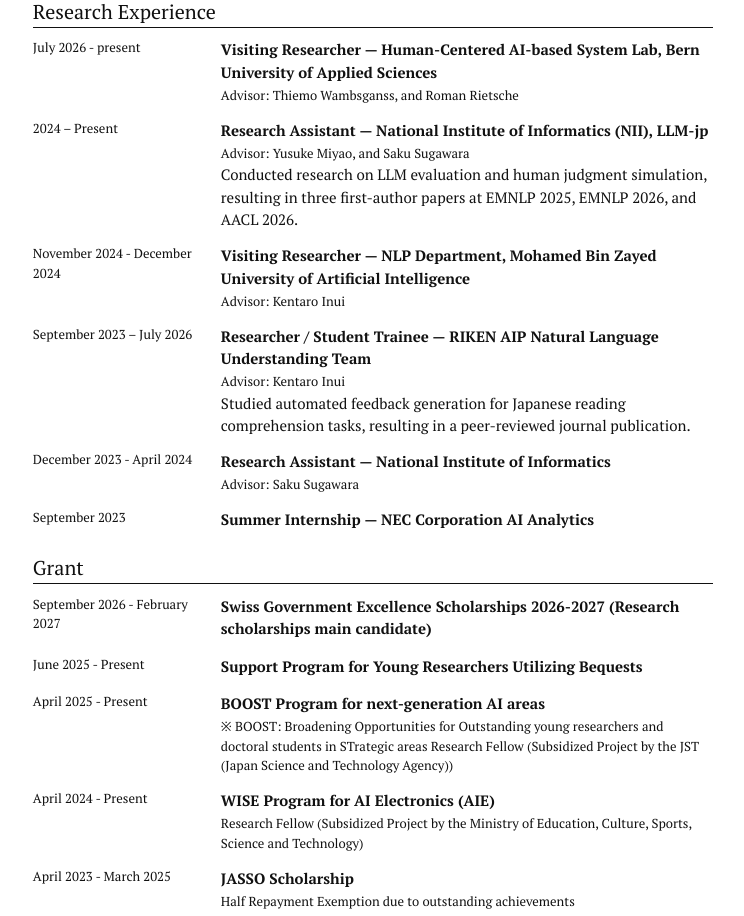
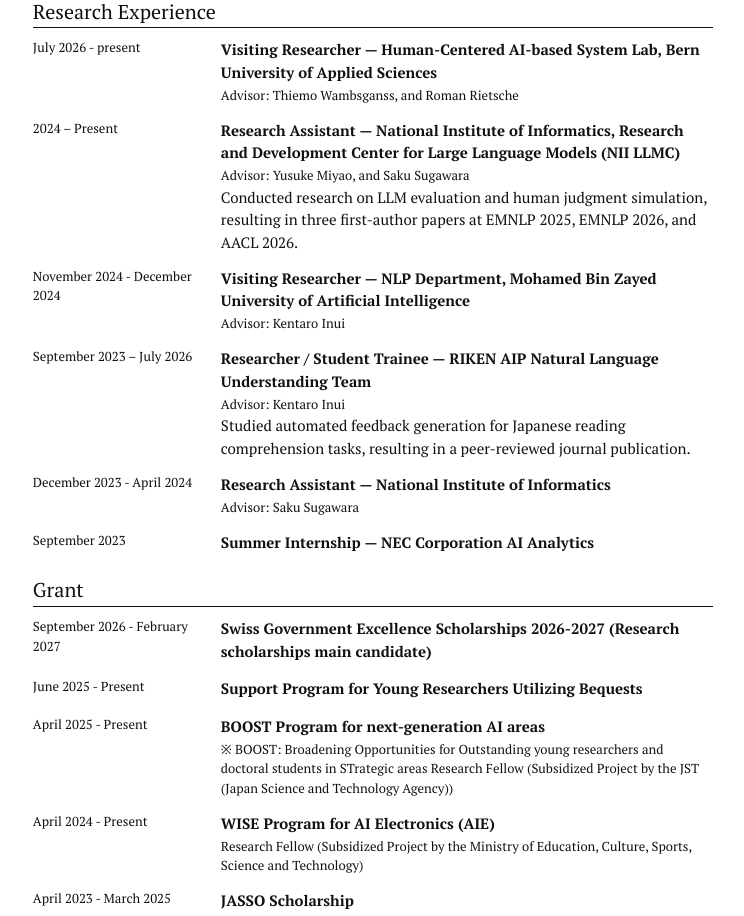
Before and after one commit to momo0817/momo0817.github.io, a Next.js app: page /cv in a window 1280 px wide. Shown: the part 2920-3836 px from the top of the page, without its empty margins (267-1011 px from the left). Built offline with nearby package versions, Linux system fonts and the light colour scheme.

Commit message:
Update website

```diff
--- a/src/data/cv.ts
+++ b/src/data/cv.ts
@@ -7,7 +7,7 @@ export const cvExperienceData: Experience[] = experienceData
       return {
         ...experience,
         date: "2024 – Present",
-        company: "National Institute of Informatics (NII), LLM-jp",
+        company: "National Institute of Informatics, Research and Development Center for Large Language Models (NII LLMC)",
         description: "Conducted research on LLM evaluation and human judgment simulation, resulting in three first-author papers at EMNLP 2025, EMNLP 2026, and AACL 2026.",
       };
     }
```
